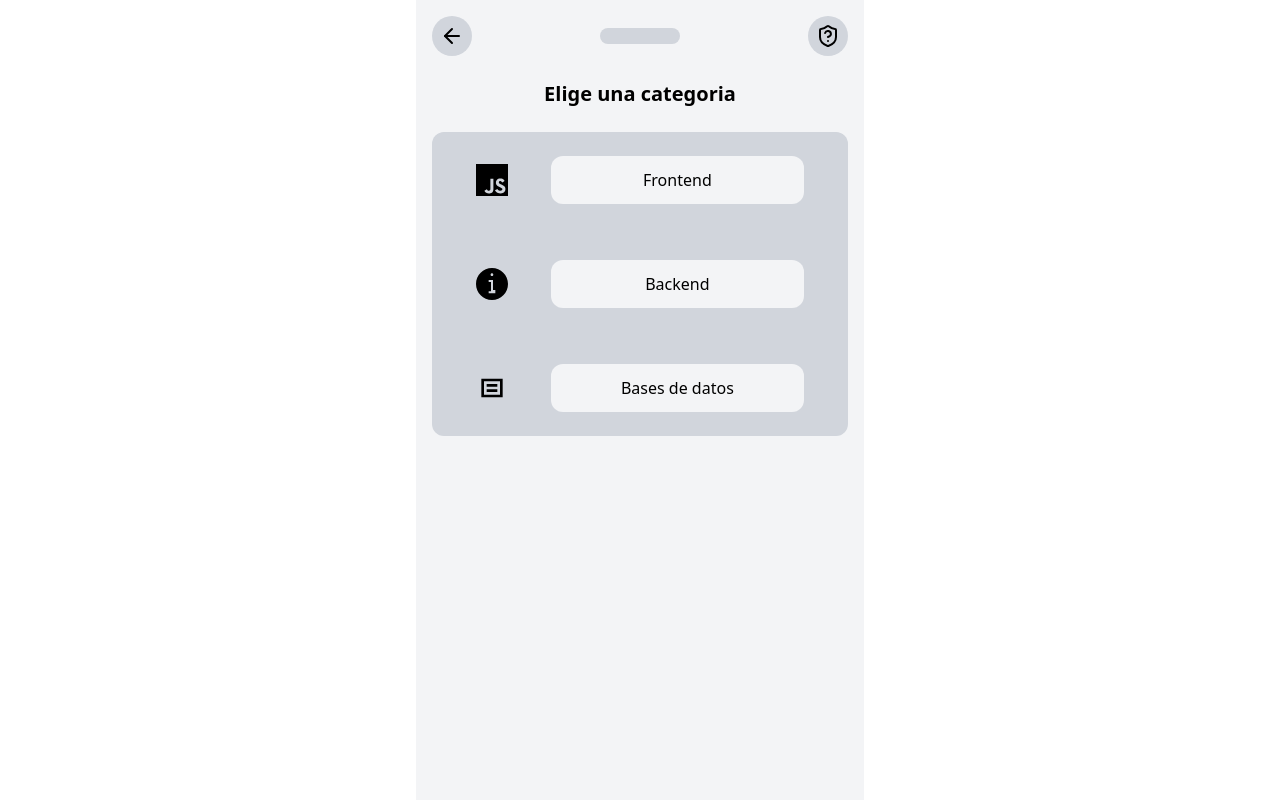
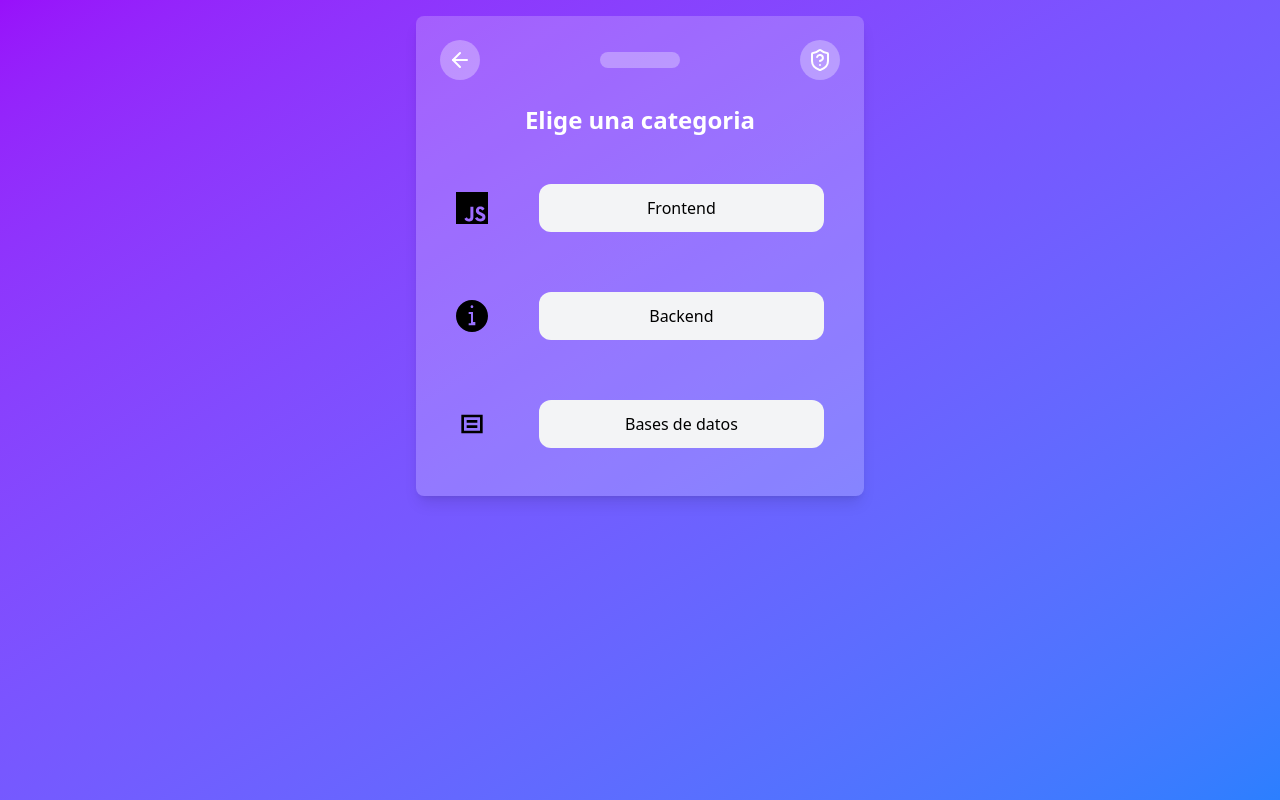
Before and after one commit to AlejoGomezQ/Hybrid_App, a React (Vite) app: page /game-modes in a window 1280 px wide. Built offline with nearby package versions, Linux system fonts and the light colour scheme.

Commit message:
style: change style in game mode

```diff
--- a/src/components/HeaderGame.jsx
+++ b/src/components/HeaderGame.jsx
@@ -1,29 +1,35 @@
-import React from 'react';
-import { ArrowLeft, Crown} from 'lucide-react';
-import { useNavigate } from "react-router-dom";
+import { ArrowLeft, Crown } from "lucide-react"
+import { useNavigate } from "react-router-dom"
 
 const HeaderGame = () => {
-    const nick = localStorage.getItem("nickname");
-    const navigate = useNavigate();
+    const nick = localStorage.getItem("nickname")
+    const navigate = useNavigate()
 
     const handleClick = () => {
-        navigate("/game-modes");
-    };
+        navigate("/game-modes")
+    }
 
     const handleClick2 = () => {
-        navigate("/game-puntos");
-    };
+        navigate("/game-puntos")
+    }
 
     return (
         <header className="flex justify-between items-center mb-6">
-            <button onClick={handleClick} className="p-2 bg-gray-300 rounded-full cursor-pointer">
-                <ArrowLeft className="w-6 h-6" />
+            <button
+                onClick={handleClick}
+                className="p-2 bg-white/30 hover:bg-white/40 rounded-full cursor-pointer transition-colors duration-300"
+            >
+                <ArrowLeft className="w-6 h-6 text-white" />
             </button>
-            <div className="font-bold text-lg bg-gray-300 rounded-full py-2 px-10">{nick}</div>
-            <button onClick={handleClick2} className="p-2 font-bold bg-gray-300 rounded-full cursor-pointer">
-                <Crown className="w-6 h-6" />
+            <div className="font-bold text-lg bg-white/30 text-white rounded-full py-2 px-10">{nick}</div>
+            <button
+                onClick={handleClick2}
+                className="p-2 bg-white/30 hover:bg-white/40 rounded-full cursor-pointer transition-colors duration-300"
+            >
+                <Crown className="w-6 h-6 text-white" />
             </button>
         </header>
-    );
+    )
 }
+
 export default HeaderGame
--- a/src/components/HeaderGameMode.jsx
+++ b/src/components/HeaderGameMode.jsx
@@ -1,30 +1,35 @@
-import React from 'react';
-import { ArrowLeft, ShieldQuestion } from 'lucide-react';
-import { useNavigate } from "react-router-dom";
+import { ArrowLeft, ShieldQuestion } from "lucide-react"
+import { useNavigate } from "react-router-dom"
 
 const HeaderGameMode = () => {
-    const nick = localStorage.getItem("nickname");
-    const navigate = useNavigate();
+    const nick = localStorage.getItem("nickname")
+    const navigate = useNavigate()
 
     const handleClick = () => {
-        navigate("/");
-    };
+        navigate("/")
+    }
 
     const handleClick2 = () => {
-        navigate("/help");
-    };
+        navigate("/help")
+    }
 
     return (
         <header className="flex justify-between items-center mb-6">
-            <button onClick={handleClick} className="p-2 bg-gray-300 rounded-full cursor-pointer">
-                <ArrowLeft className="w-6 h-6" />
+            <button
+                onClick={handleClick}
+                className="p-2 bg-white/30 hover:bg-white/40 rounded-full cursor-pointer transition-colors duration-300"
+            >
+                <ArrowLeft className="w-6 h-6 text-white" />
             </button>
-            <div className="font-bold text-lg bg-gray-300 rounded-full py-2 px-10">{nick}</div>
-            <button onClick={handleClick2} className="p-2 font-bold bg-gray-300 rounded-full cursor-pointer">
-                <ShieldQuestion className="w-6 h-6" />
+            <div className="font-bold text-lg bg-white/30 text-white rounded-full py-2 px-10">{nick}</div>
+            <button
+                onClick={handleClick2}
+                className="p-2 bg-white/30 hover:bg-white/40 rounded-full cursor-pointer transition-colors duration-300"
+            >
+                <ShieldQuestion className="w-6 h-6 text-white" />
             </button>
         </header>
-    );
+    )
 }
 
 export default HeaderGameMode
--- a/src/pages/GameModes.jsx
+++ b/src/pages/GameModes.jsx
@@ -1,51 +1,45 @@
-import { useState } from "react";
+import { useState, useEffect } from "react"
 import { IconJS, IconPython, IconSQL } from "../components/Icons"
 import TopicButton from "../components/TopicButton"
-import HeaderGameMode from "../components/HeaderGameMode";
+import HeaderGameMode from "../components/HeaderGameMode"
 
-import data from "../db/question.json";
-import { useEffect } from "react";
+import data from "../db/question.json"
 
 const GameModesPage = () => {
-    const [categories, setCategories] = useState([]);
+    const [categories, setCategories] = useState([])
 
     // Cargar las categorías al montar el componente
     useEffect(() => {
-        setCategories(data.categorias);
-    }, []);
+        setCategories(data.categorias)
+    }, [])
 
     // Función para obtener el ícono correspondiente a cada categoría
     const getIconForCategory = (categoryName) => {
         switch (categoryName) {
             case "Frontend":
-                return <IconJS />;
+                return <IconJS />
             case "Backend":
-                return <IconPython />;
+                return <IconPython />
             case "Bases de datos":
-                return <IconSQL />;
+                return <IconSQL />
             default:
-                return null;
+                return null
         }
-    };
+    }
 
     return (
-        <div className="relative max-w-md mx-auto min-h-screen p-4 transition-all bg-gray-100">
-            <HeaderGameMode />
-            <h1 className="mb-6 text-xl font-bold text-center">Elige una categoria</h1>
-            <div className="h-full rounded-xl bg-gray-300">
-
-                <div className="flex flex-col space-y-1 gap-y-1 px-7 ">
+        <div className="min-h-screen bg-gradient-to-br from-purple-600 to-blue-500 p-4 font-sans">
+            <div className="max-w-md mx-auto bg-white/20 rounded-lg shadow-lg p-6">
+                <HeaderGameMode />
+                <h1 className="mb-6 text-2xl font-bold text-center text-white">Elige una categoria</h1>
+                <div className="space-y-3">
                     {categories.map((category) => (
-                        <TopicButton
-                            key={category.nombre}
-                            icon={getIconForCategory(category.nombre)}
-                            name={category.nombre}
-                        />
+                        <TopicButton key={category.nombre} icon={getIconForCategory(category.nombre)} name={category.nombre} />
                     ))}
                 </div>
             </div>
         </div>
-    );
+    )
 }
 
 export default GameModesPage
--- a/src/pages/Login.jsx
+++ b/src/pages/Login.jsx
@@ -31,7 +31,7 @@ const LoginPage = () => {
 
     return (
         <section className="py-7 px-7 h-screen bg-gradient-to-br from-purple-600 to-blue-500 font-sans">
-            <div className="bg-white/20 backdrop-blur-md h-full rounded-lg max-w-md mx-auto px-6 py-10 flex flex-col items-center justify-around space-y-6 shadow-lg">
+            <div className="bg-white/20 h-full rounded-lg max-w-md mx-auto px-6 py-10 flex flex-col items-center justify-around space-y-6 shadow-lg">
                 <div className="text-center space-y-4">
                     <Avatar />
                     {nickname && <p className="text-white text-3xl font-semibold">{nickname}</p>}
```
